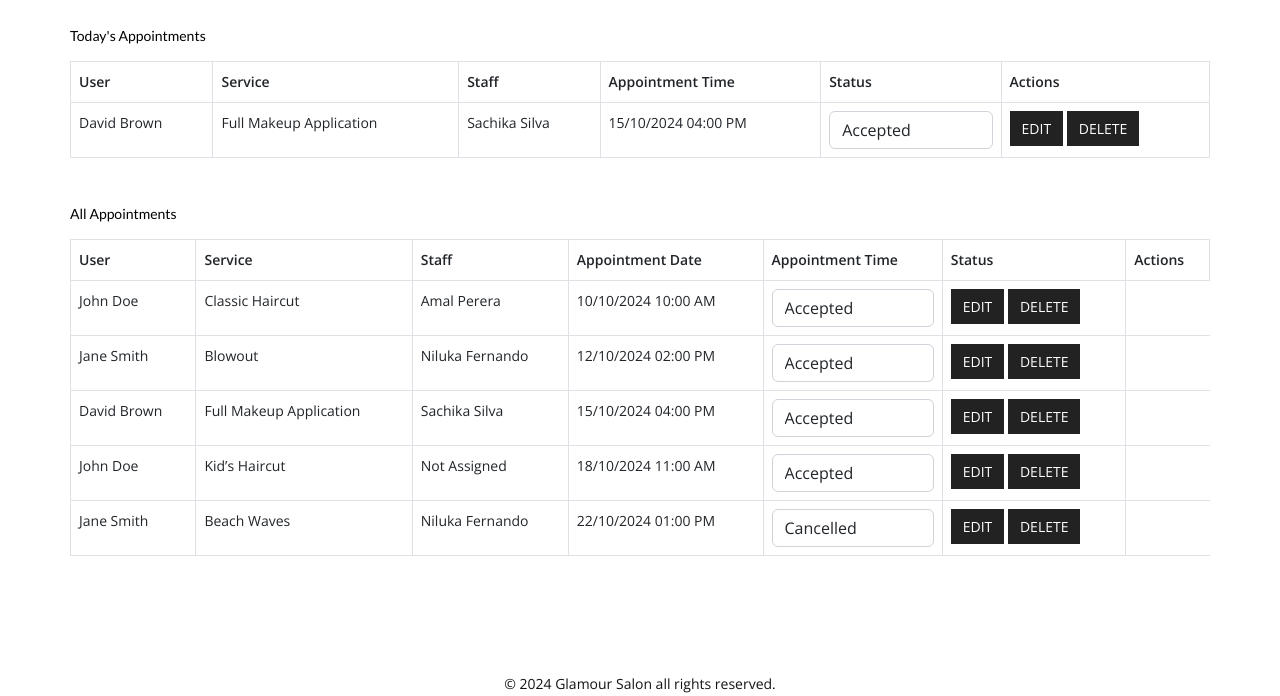
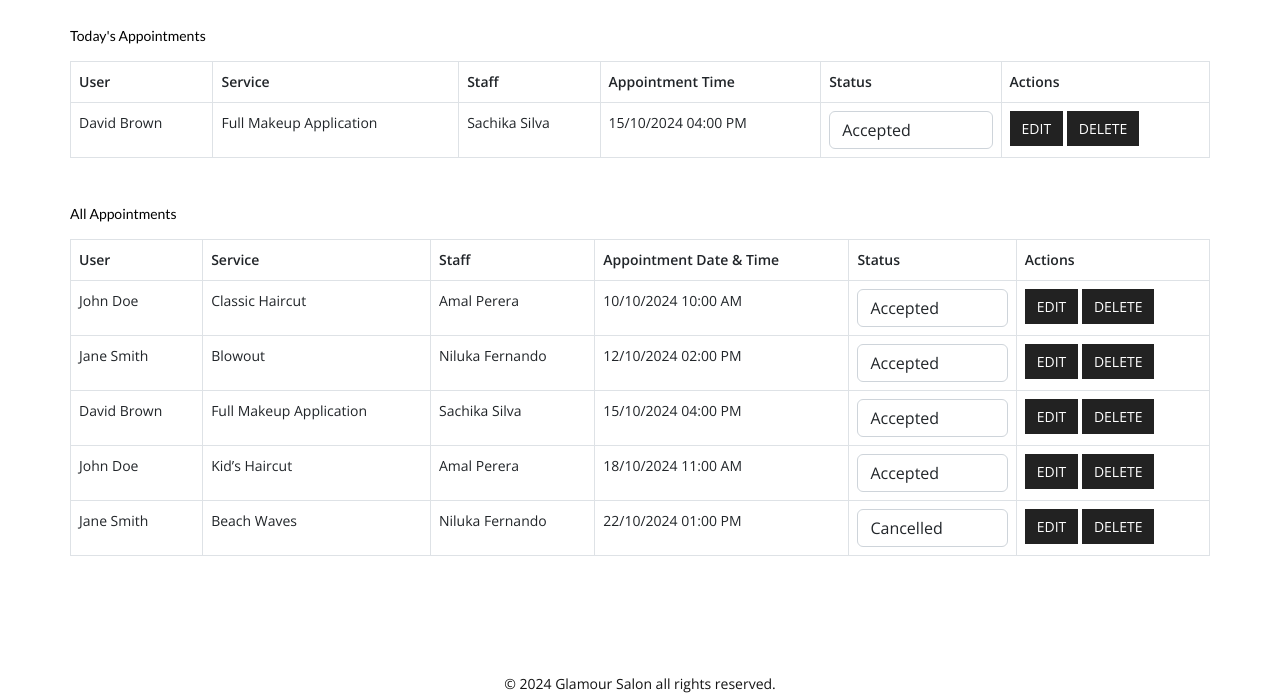
Before and after one commit to hirunaofficial/salon-management-system, a PHP site: page /admin/manage-appointments.php in a window 1280 px wide. Shown: the part 557-1253 px from the top of the page. Run offline with PHP 8.4, Linux system fonts and the light colour scheme; a user stored in the database is signed in; data comes from the database, SQL or seed files in the repository; tables that the repository leaves empty hold one stand-in row (values such as "Sample post"); data that the repository does not hold is empty.

Commit message:
Fixed issues with appointment visibility

```diff
--- a/admin/manage-appointments.php
+++ b/admin/manage-appointments.php
@@ -20,6 +20,7 @@ $message = "";
 
 // Fetch today's appointments for logged-in staff (for role 'staff' users)
 if ($is_staff) {
+    // Fetching today's appointments for the staff
     $stmt_today = $pdo->prepare("
         SELECT appointments.*, CONCAT(users.first_name, ' ', users.last_name) AS user_full_name,
                services.name AS service_name, CONCAT(staff.first_name, ' ', staff.last_name) AS staff_full_name
@@ -31,8 +32,9 @@ if ($is_staff) {
         ORDER BY appointments.appointment_time
     ");
     $stmt_today->execute(['staff_id' => $user_id]);
+    $todays_appointments = $stmt_today->fetchAll(PDO::FETCH_ASSOC);
 
-    // Fetch all appointments for logged-in staff
+    // Fetching all appointments for the staff
     $stmt_all = $pdo->prepare("
         SELECT appointments.*, CONCAT(users.first_name, ' ', users.last_name) AS user_full_name,
                services.name AS service_name, CONCAT(staff.first_name, ' ', staff.last_name) AS staff_full_name
@@ -59,6 +61,7 @@ if ($is_staff) {
         ORDER BY appointments.appointment_time
     ");
     $stmt_today->execute();
+    $todays_appointments = $stmt_today->fetchAll(PDO::FETCH_ASSOC);
 
     // Fetch all appointments for admin role
     $stmt_all = $pdo->prepare("
@@ -73,10 +76,7 @@ if ($is_staff) {
     $stmt_all->execute();
     $appointments = $stmt_all->fetchAll(PDO::FETCH_ASSOC);
 }
-
-$todays_appointments = $stmt_today->fetchAll(PDO::FETCH_ASSOC);
 ?>
-
 <section class="breadcrumbs-area ptb-100 bg-gray">
     <div class="container">
         <div class="row">
@@ -200,7 +200,6 @@ $todays_appointments = $stmt_today->fetchAll(PDO::FETCH_ASSOC);
         </tbody>
     </table>
 
-    <?php if (!$is_staff): ?>
     <h3 class="mt-5">All Appointments</h3>
     <table class="table table-bordered mt-3">
         <thead>
@@ -208,8 +207,7 @@ $todays_appointments = $stmt_today->fetchAll(PDO::FETCH_ASSOC);
                 <th>User</th>
                 <th>Service</th>
                 <th>Staff</th>
-                <th>Appointment Date</th>
-                <th>Appointment Time</th>
+                <th>Appointment Date & Time</th>
                 <th>Status</th>
                 <th>Actions</th>
             </tr>
@@ -239,7 +237,6 @@ $todays_appointments = $stmt_today->fetchAll(PDO::FETCH_ASSOC);
             <?php endforeach; ?>
         </tbody>
     </table>
-    <?php endif; ?>
 
 </div>
 
--- a/database/database.sql
+++ b/database/database.sql
@@ -188,7 +188,7 @@ VALUES
 
 ((SELECT user_id FROM users WHERE email = 'john.doe@hiruna.dev'), 'John Doe', 'john.doe@hiruna.dev', '0712000001',
 (SELECT service_id FROM services WHERE name = 'Kid’s Haircut'),
-NULL,
+(SELECT user_id FROM users WHERE email = 'amal.perera@hiruna.dev'),
 '2024-10-18', '11:00:00', 'Accepted'),
 
 ((SELECT user_id FROM users WHERE email = 'jane.smith@hiruna.dev'), 'Jane Smith', 'jane.smith@hiruna.dev', '0712000002',
```
